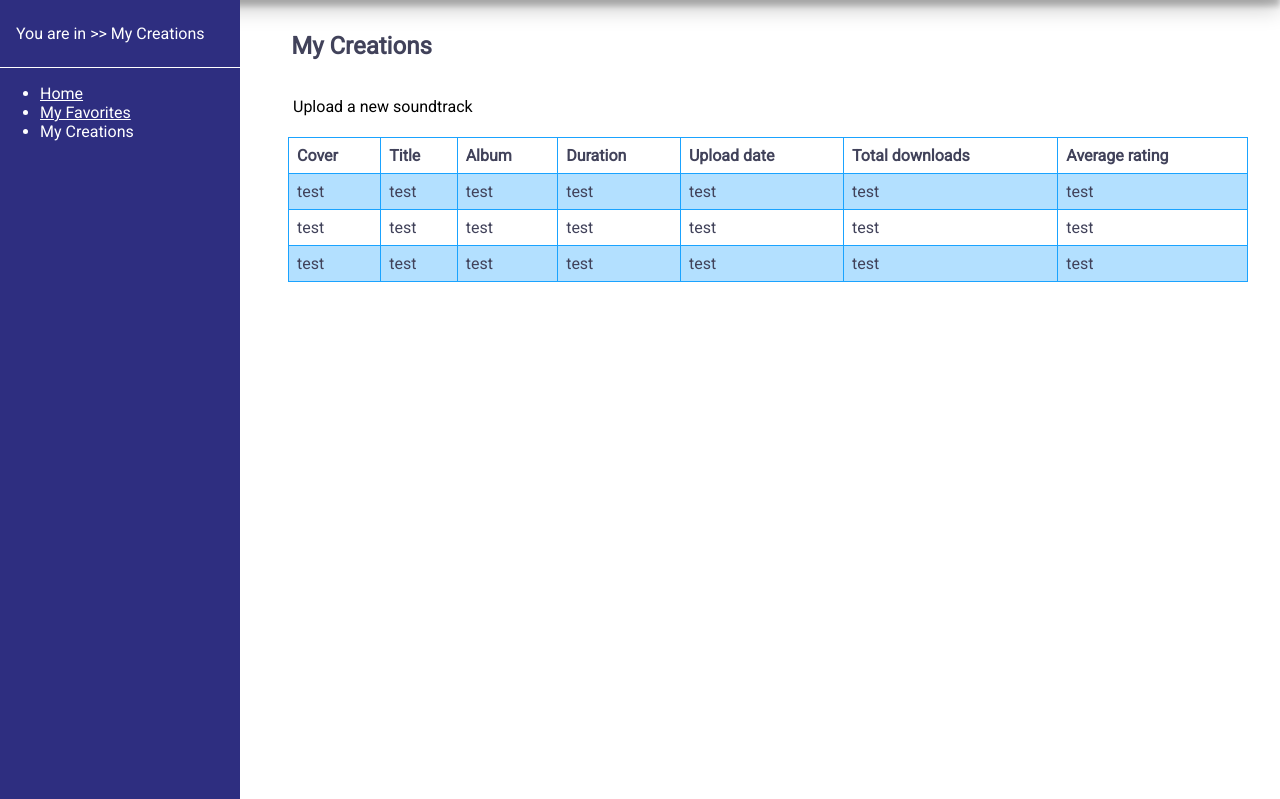
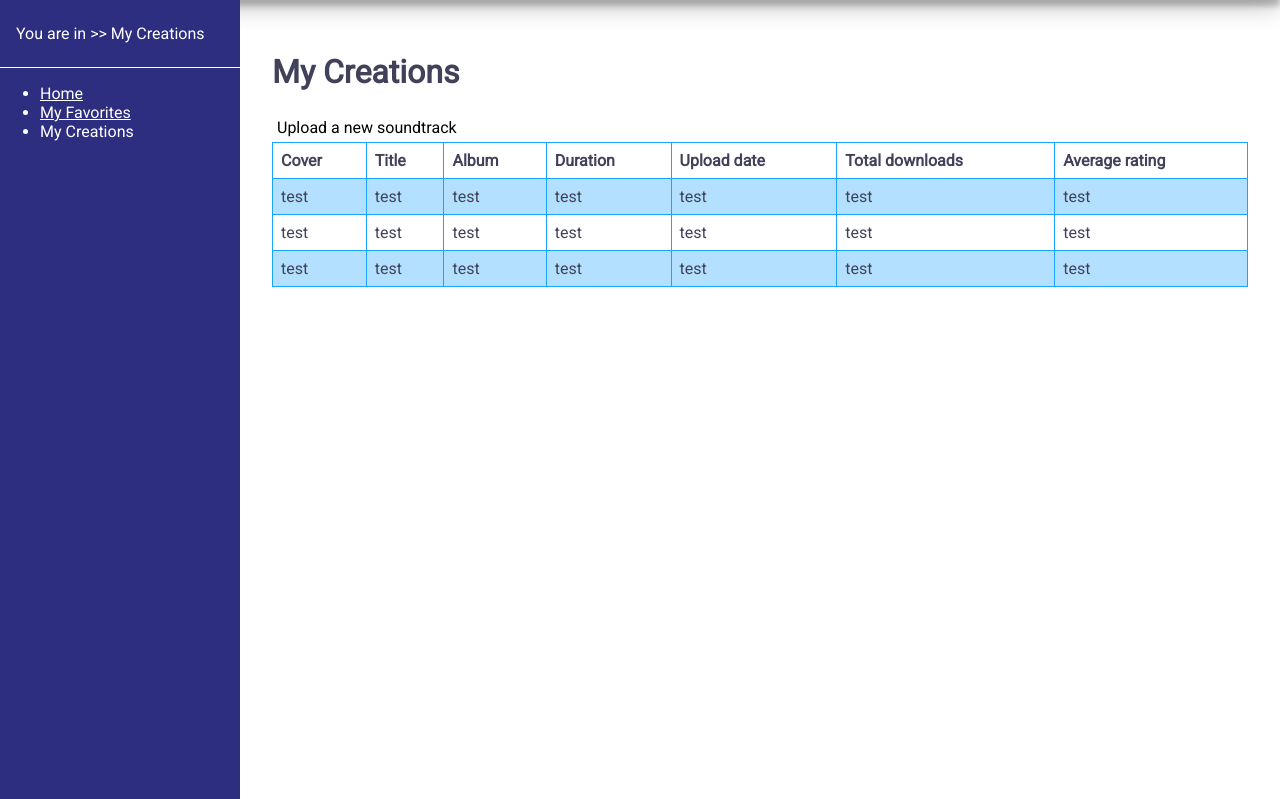
Before and after one commit to Archetipo95/Progetto-TechWeb-WaveSound, a PHP site: page /user-creations.html in a window 1280 px wide. Shown: the part 80-879 px from the top of the page. Run offline with PHP 8.4, Linux system fonts and the light colour scheme.

Commit message:
Correzione errori inutili....

```diff
--- a/css/style.css
+++ b/css/style.css
@@ -390,10 +390,6 @@ footer * {
 	transition: all 0.3s cubic-bezier(.25, .8, .25, 1);
 }
 
-.content-title {
-	font-size: 1.2em;
-	margin-left: 1em;
-}
 #settings {
 	background-image: url('../img/settings.png');
 	display: inline-block;
@@ -468,22 +464,6 @@ a.button {
     text-decoration: none;
     color: initial;
     padding: 5px;
-}
-
-#content-title2 {
-    margin-left: 0.8em;
-    font-size: 1.5em;
-    font-weight: bold;
-}
-
-#my-creations-table {
-    margin-top: 1em;
-    margin-left: 1em;
-}
-
-#my-creations-upload {
-    margin-top: 2em;
-    margin-left: 1em;
 }
 
 table {
--- a/main.html
+++ b/main.html
@@ -39,21 +39,21 @@
 	<main class="main-right">
 		<div class="content-body">
 			<div class="content">
-				<div class="content-title">Trending</div>
+				<h1 class="center">Trending</h1>
 				<div class="content-card-container center">
 					<div class="content-card">TEST</div>
 					<div class="content-card">TEST</div>
 					<div class="content-card">TEST</div>
 					<div class="content-card">TEST</div>
 				</div>
-				<div class="content-title">Hot Music in Top Genres</div>
+				<h1 class="center">Hot Music in Top Genres</h1>
 				<div class="content-card-container center">
 					<div class="content-card">TEST</div>
 					<div class="content-card">TEST</div>
 					<div class="content-card">TEST</div>
 					<div class="content-card">TEST</div>
 				</div>
-				<div class="content-title">New Music This Week</div>
+				<h1 class="center">New Music This Week</h1>
 				<div class="content-card-container center">
 					<div class="content-card">TEST</div>
 					<div class="content-card">TEST</div>
--- a/user-creations.html
+++ b/user-creations.html
@@ -39,11 +39,9 @@
 	<main class="main-right">
 		<div class="content-body">
 			<div class="content">
-				<div id="content-title2">My Creations</div>
-				<div id="my-creations-upload">
+				<h1>My Creations</h1>
 					<a href="user-soundtrack-upload.html" class="button">Upload a new soundtrack</a>
-				</div>
-				<div id="my-creations-table">
+				<div class="my-creations-table">
 					<table>
 						<tr>
 							<th>Cover</th>
--- a/user-settings.html
+++ b/user-settings.html
@@ -38,7 +38,7 @@
 	<main class="main-right">
 		<div class="content-body">
 			<div class="content center" id="content-settings">
-				<div id="content-title2">Profile Settings</div>
+				<h1>Profile Settings</h1>
 				<div class="container-settings">
 					<form>
 						<label>Username</label>
```
